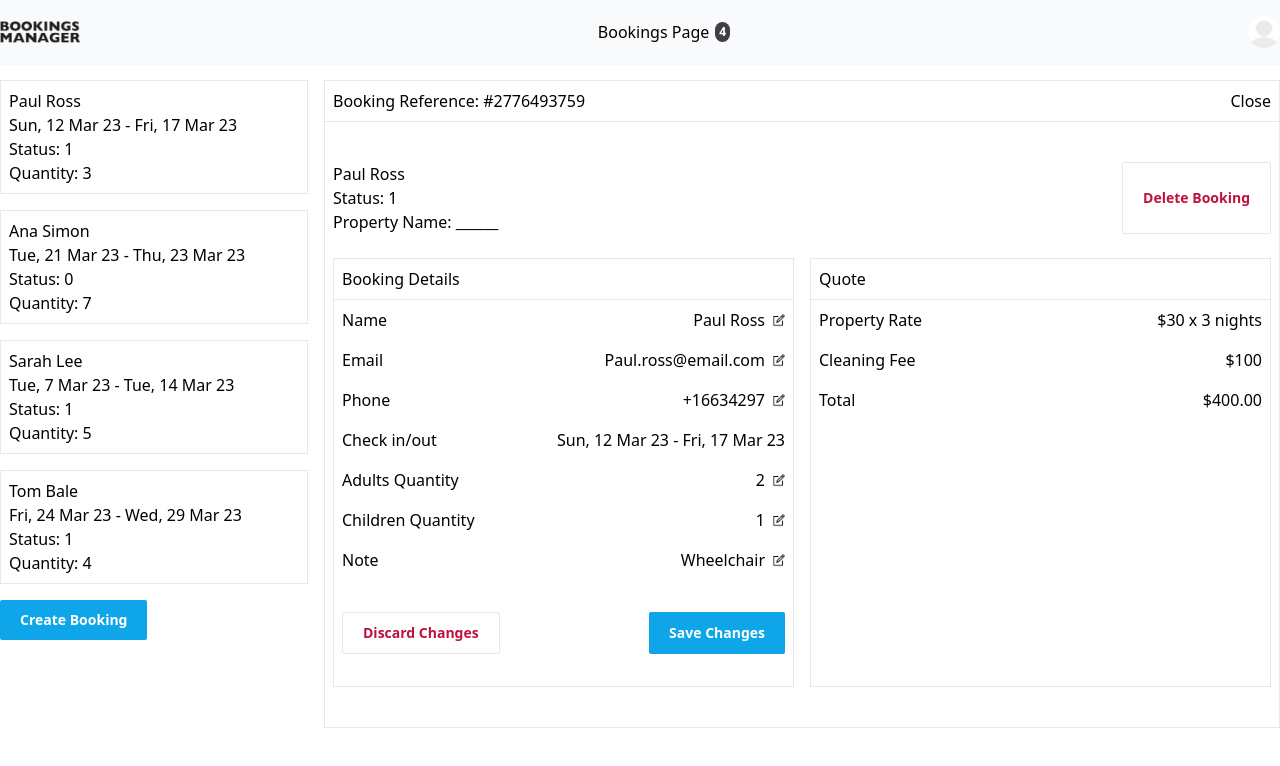
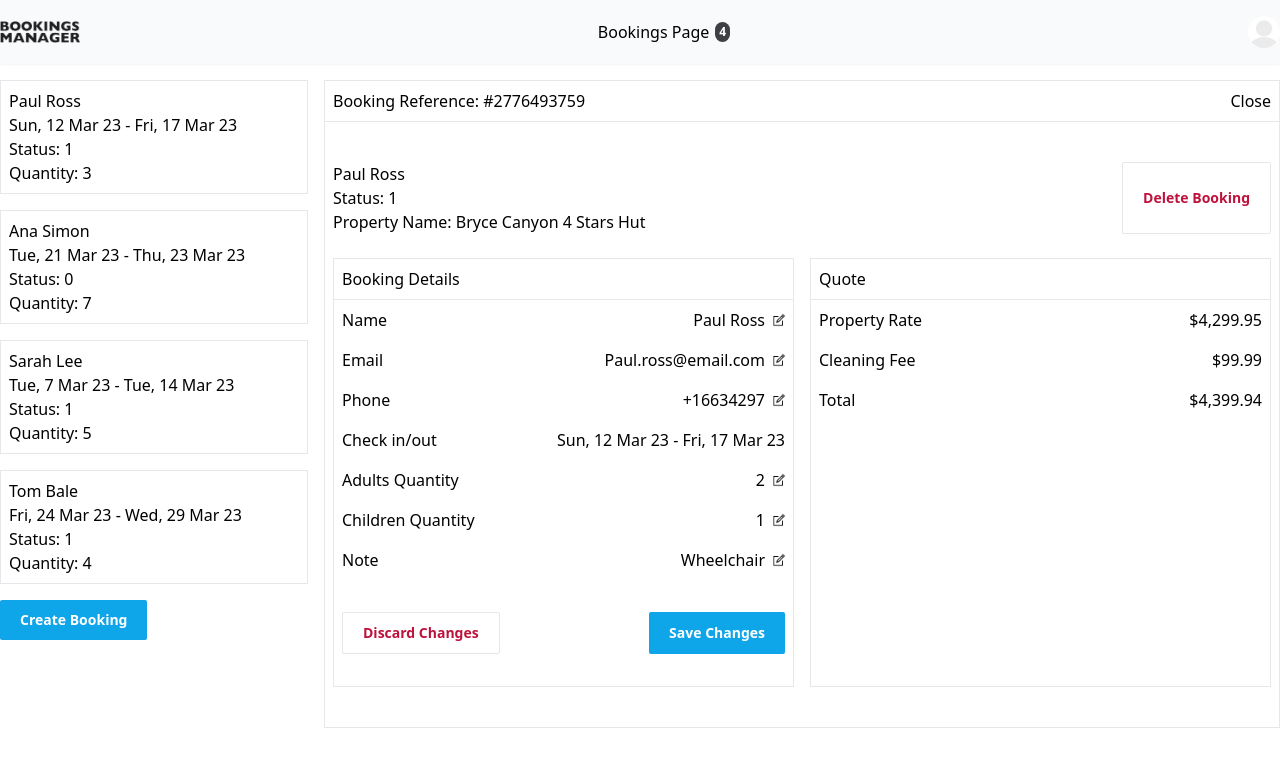
Before and after one commit to iorrah/bookings-manager, a React (Vite) app: page / in a window 1280 px wide. Both pictures are taken after a click on the button 154 px from the left and 137 px from the top of the page. Shown: the top 766 px of the page. Built offline with nearby package versions, Linux system fonts and the light colour scheme.

Commit message:
Calculate booking quote and present property data

```diff
--- a/src/pages/BookingsPage/BookingDetails/index.tsx
+++ b/src/pages/BookingsPage/BookingDetails/index.tsx
@@ -1,8 +1,9 @@
-import { FC } from "react";
+import { FC, useContext } from "react";
 
 import { Booking } from "../../../types";
 
 import { BookingEditor } from "./BookingEditor";
+import { PropertiesContext } from "../../../providers/properties";
 
 type BookingDetailsType = FC<{
   booking: Booking;
@@ -17,6 +18,9 @@ export const BookingDetails: BookingDetailsType = ({
   onClose,
   onDelete
 }) => {
+  const { findProperty } = useContext(PropertiesContext);
+  const property = findProperty(booking.propertyId);
+
   return (
     <div className="border">
       <div className="flex justify-between border-b p-2 mb-8">
@@ -30,7 +34,7 @@ export const BookingDetails: BookingDetailsType = ({
           <div>
             <p>{booking.guestName}</p>
             <p>Status: {booking.status}</p>
-            <p>Property Name: ______</p>
+            <p>Property Name: {property?.title}</p>
           </div>
 
           <div className="flex">
--- a/src/pages/BookingsPage/shared/BookingQuote/index.tsx
+++ b/src/pages/BookingsPage/shared/BookingQuote/index.tsx
@@ -1,13 +1,32 @@
-import { FC } from "react";
+import { FC, useContext } from "react";
 
-import { Booking } from "../../../../../types";
+import { Booking } from "../../../../types";
+import { PropertiesContext } from "../../../../providers/properties";
+import { differenceInDays } from "date-fns";
 
 type BookingQuoteType = FC<{ booking: Booking }>;
 
 export const BookingQuote: BookingQuoteType = ({ booking }) => {
-  if (!booking) {
-    console.log({ booking });
-  }
+  // Data sources
+  const { findProperty } = useContext(PropertiesContext);
+  const property = findProperty(booking.propertyId);
+
+  // Booking Data
+  const checkIn = new Date(booking.checkIn);
+  const checkOut = new Date(booking.checkOut);
+  const bookingDaysQuantity = differenceInDays(checkOut, checkIn);
+
+  // Calculating Booking Price
+  const pricePerNight = property?.pricePerNight || 0;
+  const pricePerBooking = pricePerNight * bookingDaysQuantity;
+  const cleaningFee = property?.cleaningFee || 0;
+  const total = pricePerBooking + cleaningFee;
+
+  // Data format for presentation
+  const { format } = new Intl.NumberFormat("en-US", {
+    style: "currency",
+    currency: "USD"
+  });
 
   return (
     <>
@@ -15,17 +34,17 @@ export const BookingQuote: BookingQuoteType = ({ booking }) => {
 
       <div className="flex justify-between p-2">
         <p>Property Rate</p>
-        <p>$30 x 3 nights</p>
+        <p>{format(pricePerBooking)}</p>
       </div>
 
       <div className="flex justify-between p-2">
         <p>Cleaning Fee</p>
-        <p>$100</p>
+        <p>{format(cleaningFee)}</p>
       </div>
 
       <div className="flex justify-between p-2">
         <p>Total</p>
-        <p>$400.00</p>
+        <p>{format(total)}</p>
       </div>
     </>
   );
--- a/src/providers/properties.tsx
+++ b/src/providers/properties.tsx
@@ -1,5 +1,29 @@
-import { createContext } from "react";
+import { createContext, FC } from "react";
 
-import { Properties } from "../types";
+import { Properties, Property } from "../types";
+import propertiesData from "../data/properties.json";
 
-export const PropertiesContext = createContext([] as Properties);
+export const PropertiesContext = createContext<{
+  properties: Properties;
+  findProperty: (propertyId: number) => Property | null;
+}>({
+  properties: [],
+  findProperty: () => null
+});
+
+type PropertiesContextProvider = FC<{ children: React.ReactNode }>;
+
+export const PropertiesContextProvider: PropertiesContextProvider = ({
+  children
+}) => {
+  const findProperty = (propertyId: number) =>
+    propertiesData.find(({ id }) => propertyId === id) || null;
+
+  return (
+    <PropertiesContext.Provider
+      value={{ properties: propertiesData, findProperty }}
+    >
+      {children}
+    </PropertiesContext.Provider>
+  );
+};
```
Also changed, not shown: src/App.tsx (+3 -4 lines).
